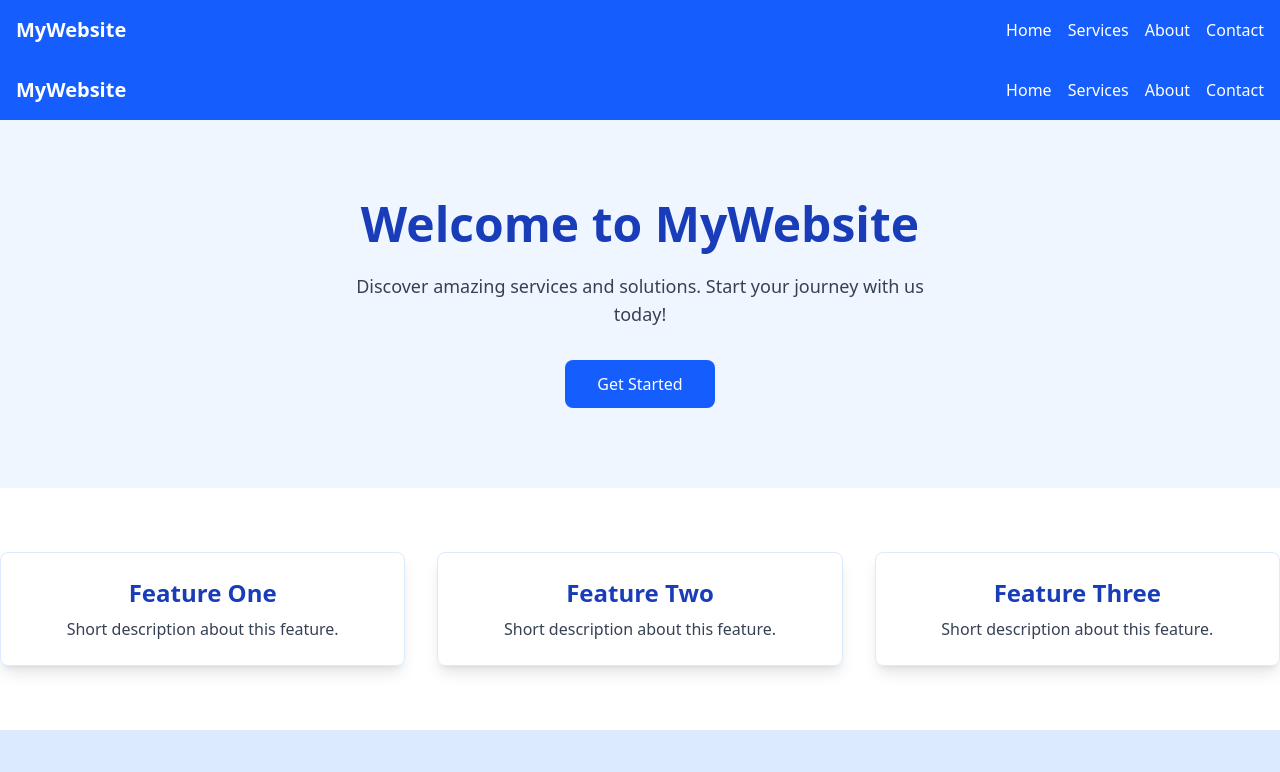
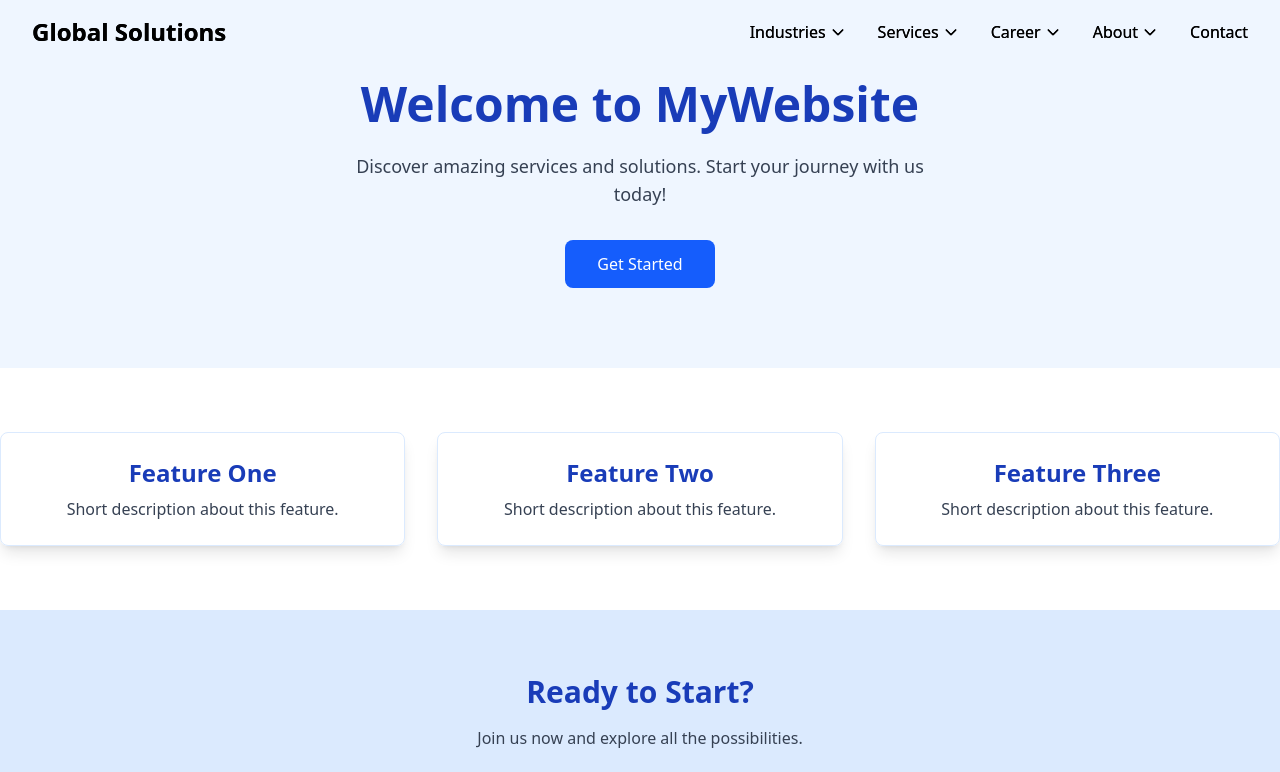
Before and after one commit to awadhesh8994/Global-Solutions-Tech, a React app in the folder frontend/: page / in a window 1280 px wide. Shown: the top 772 px of the page. Built offline with nearby package versions, Linux system fonts and the light colour scheme; the HTML template or start-up script is replaced by a standard one.

Commit message:
navbar changes

```diff
--- a/frontend/src/components/Navbar.jsx
+++ b/frontend/src/components/Navbar.jsx
@@ -1,19 +1,149 @@
-import React from "react";
+import React, { useState, useEffect } from "react";
 
-function Navbar() {
+const Navbar = () => {
+  const [dropdownOpen, setDropdownOpen] = useState({
+    industries: false,
+    services: false,
+    career: false,
+    about: false,
+  });
+
+  const [mobileOpen, setMobileOpen] = useState(false);
+  const [mobileDropdowns, setMobileDropdowns] = useState({
+    industries: false,
+    services: false,
+    career: false,
+    about: false,
+  });
+
+  // Scroll background for desktop only
+  const [scrolled, setScrolled] = useState(false);
+
+  useEffect(() => {
+    const handleScroll = () => {
+      if (window.innerWidth >= 768) {
+        setScrolled(window.scrollY > 10);
+      } else {
+        setScrolled(false); // mobile: no scroll effect
+      }
+    };
+
+    let ticking = false;
+    const throttledScroll = () => {
+      if (!ticking) {
+        requestAnimationFrame(() => {
+          handleScroll();
+          ticking = false;
+        });
+        ticking = true;
+      }
+    };
+
+    window.addEventListener("scroll", throttledScroll);
+    window.addEventListener("resize", handleScroll);
+
+    return () => {
+      window.removeEventListener("scroll", throttledScroll);
+      window.removeEventListener("resize", handleScroll);
+    };
+  }, []);
+
+  const handleMouseEnter = (name) => setDropdownOpen((prev) => ({ ...prev, [name]: true }));
+  const handleMouseLeave = (name) => setDropdownOpen((prev) => ({ ...prev, [name]: false }));
+  const toggleMobileDropdown = (name) => setMobileDropdowns((prev) => ({ ...prev, [name]: !prev[name] }));
+
+  const navItems = {
+    industries: ["Industry 1", "Industry 2", "Industry 3", "Industry 4", "Industry 5", "Industry 6", "Industry 7", "Industry 8", "Industry 9"],
+    services: ["Service 1", "Service 2", "Service 3", "Service 4"],
+    career: ["Open Positions", "Internships"],
+    about: ["Company", "Team", "Contact Info"],
+  };
+
   return (
-    <nav className="bg-blue-600 text-white p-4">
-      <div className="container mx-auto flex justify-between items-center">
-        <h1 className="font-bold text-xl">MyWebsite</h1>
-        <div className="space-x-4">
-          <a href="#" className="hover:text-gray-200">Home</a>
-          <a href="#" className="hover:text-gray-200">Services</a>
-          <a href="#" className="hover:text-gray-200">About</a>
-          <a href="#" className="hover:text-gray-200">Contact</a>
+    <nav className={`fixed w-full z-50 transition-all duration-300 ${scrolled ? 'bg-blue-600 text-white shadow-lg' : 'bg-transparent text-black'}`}>
+      <div className="max-w-8xl mx-auto px-6 flex justify-between items-center h-16">
+        {/* Logo */}
+        <div className="text-2xl font-bold pl-2 z-50">Global Solutions</div>
+
+        {/* Desktop Menu */}
+        <ul className="hidden md:flex space-x-4 items-center">
+          {Object.keys(navItems).map((key) => (
+            <li key={key} className="relative">
+              <div onMouseEnter={() => handleMouseEnter(key)} onMouseLeave={() => handleMouseLeave(key)}>
+                <button className={`flex items-center px-2 py-1 transition-colors duration-200 ${scrolled ? 'hover:text-gray-300' : 'hover:text-blue-200'}`}>
+                  {key.charAt(0).toUpperCase() + key.slice(1)}
+                  <svg className={`w-4 h-4 ml-1 transition-transform duration-200 ${dropdownOpen[key] ? "rotate-180" : ""}`} fill="none" stroke="currentColor" viewBox="0 0 24 24">
+                    <path strokeLinecap="round" strokeLinejoin="round" strokeWidth={2} d="M19 9l-7 7-7-7" />
+                  </svg>
+                </button>
+
+                {dropdownOpen[key] && (
+                  <ul className="absolute top-full left-0 bg-blue-600 rounded shadow-lg min-w-[180px] mt-0 z-50">
+                    {navItems[key].map((item, idx) => (
+                      <li key={idx} className="px-3 py-2 hover:bg-blue-400 whitespace-nowrap">
+                        <a href={`/${key.toLowerCase()}/${item.toLowerCase().replace(/\s+/g, "-")}`}>{item}</a>
+                      </li>
+                    ))}
+                  </ul>
+                )}
+              </div>
+            </li>
+          ))}
+
+          <li>
+            <a href="/contact" className={`px-2 py-1 transition-colors duration-200 ${scrolled ? 'hover:text-gray-300' : 'hover:text-blue-200'}`}>Contact</a>
+          </li>
+        </ul>
+
+        {/* Mobile Hamburger/Close */}
+        <div className="md:hidden relative z-50">
+          <button className="p-2" onClick={() => setMobileOpen(!mobileOpen)} aria-label={mobileOpen ? "Close menu" : "Open menu"}>
+            {mobileOpen ? (
+              <svg className="w-6 h-6" fill="none" stroke="currentColor" viewBox="0 0 24 24">
+                <path strokeLinecap="round" strokeLinejoin="round" strokeWidth={2} d="M6 18L18 6M6 6l12 12" />
+              </svg>
+            ) : (
+              <svg className="w-6 h-6" fill="none" stroke="currentColor" viewBox="0 0 24 24">
+                <path strokeLinecap="round" strokeLinejoin="round" strokeWidth={2} d="M4 6h16M4 12h16M4 18h16" />
+              </svg>
+            )}
+          </button>
         </div>
       </div>
+
+      {/* Mobile Menu */}
+      {mobileOpen && (
+        <div className="md:hidden fixed top-16 left-0 w-full h-[calc(100vh-4rem)] bg-blue-600 overflow-y-auto z-40">
+          <div className="px-4 py-6 space-y-4">
+            {Object.keys(navItems).map((key) => (
+              <div key={key} className="border-b border-blue-500 pb-2">
+                <button className="w-full flex justify-between items-center py-3 text-lg font-semibold text-white" onClick={() => toggleMobileDropdown(key)}>
+                  {key.charAt(0).toUpperCase() + key.slice(1)}
+                  <svg className={`w-5 h-5 transition-transform duration-200 ${mobileDropdowns[key] ? "rotate-180" : ""}`} fill="none" stroke="currentColor" viewBox="0 0 24 24">
+                    <path strokeLinecap="round" strokeLinejoin="round" strokeWidth={2} d="M19 9l-7 7-7-7" />
+                  </svg>
+                </button>
+                {mobileDropdowns[key] && (
+                  <div className="pl-4 mt-2 space-y-2">
+                    {navItems[key].map((item, idx) => (
+                      <a key={idx} href={`/${key.toLowerCase()}/${item.toLowerCase().replace(/\s+/g, "-")}`} className="block py-2 px-3 rounded-lg hover:bg-blue-500 transition-colors duration-200 text-white" onClick={() => setMobileOpen(false)}>
+                        {item}
+                      </a>
+                    ))}
+                  </div>
+                )}
+              </div>
+            ))}
+
+            {/* Mobile Contact */}
+            <div className="border-b border-blue-500 pb-2">
+              <a href="/contact" className="block py-3 text-lg font-semibold text-white" onClick={() => setMobileOpen(false)}>Contact</a>
+            </div>
+          </div>
+        </div>
+      )}
     </nav>
   );
-}
+};
 
 export default Navbar;
```
